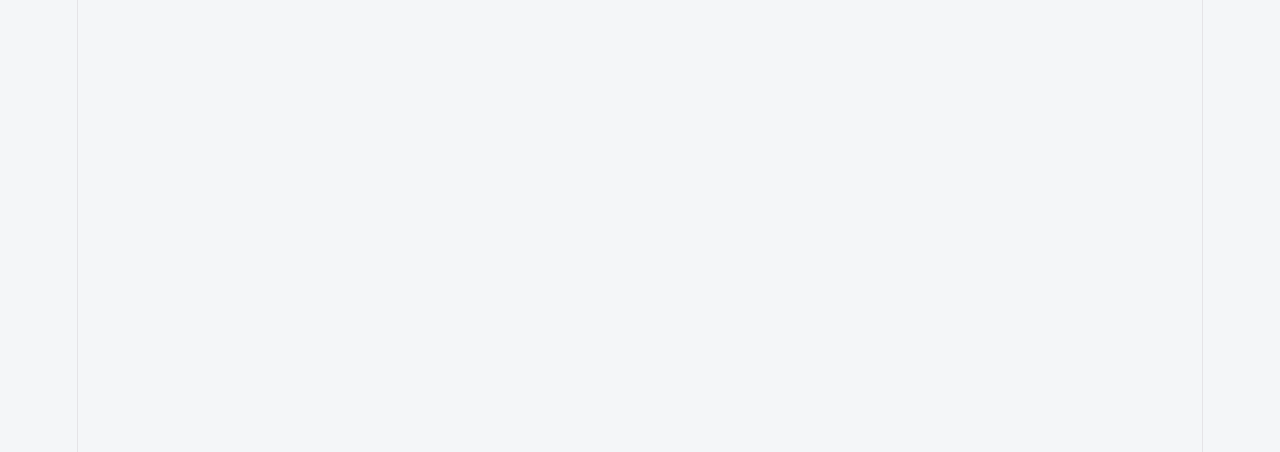
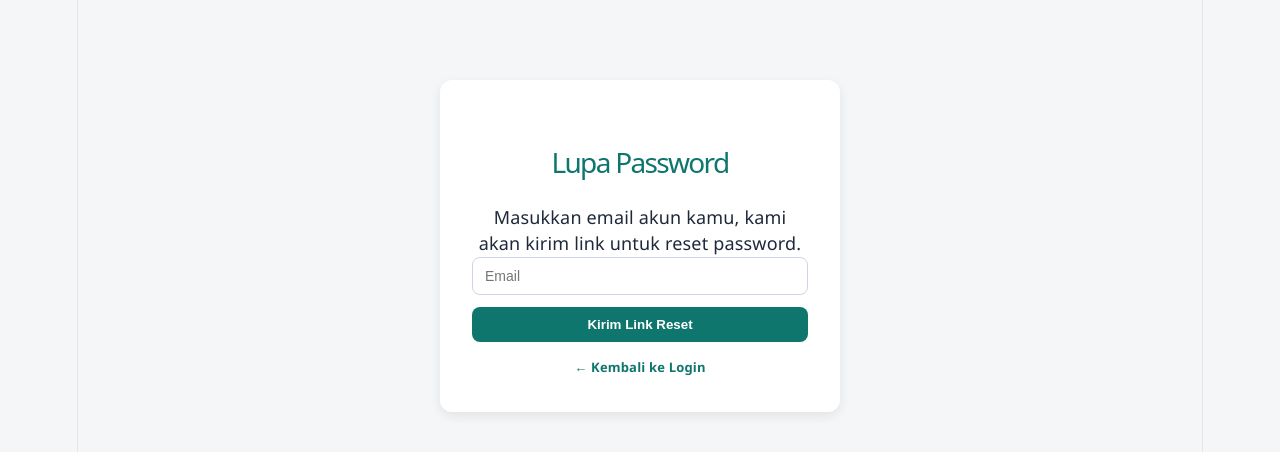
Before and after one commit to David0405-unk/layakbantu, a React (Vite) app: page /forgot-password in a window 1280 px wide. Before the commit this address had no page. Shown: the top 452 px of the page. Built offline with nearby package versions, Linux system fonts and the light colour scheme.

Commit message:
update tampilan dan fitur

```diff
--- a/src/App.jsx
+++ b/src/App.jsx
@@ -8,7 +8,10 @@ import AdminDashboard from './pages/AdminDashboard';
 import DetailPengajuan from './pages/DetailPengajuan';
 import FormPenyaluran from './pages/FormPenyaluran';
 import ProtectedRoute from './components/ProtectedRoute';
+import ForgotPassword from './pages/ForgotPassword';
+import ResetPassword from './pages/ResetPassword';
 import './App.css';
+
 
 function App() {
   return (
@@ -17,6 +20,8 @@ function App() {
         <Route path="/" element={<Navigate to="/login" />} />
         <Route path="/login" element={<Login />} />
         <Route path="/register" element={<Register />} />
+        <Route path="/forgot-password" element={<ForgotPassword />} />
+        <Route path="/reset-password" element={<ResetPassword />} />
 
         <Route path="/dashboard" element={<ProtectedRoute requiredRole="warga"><DashboardWarga /></ProtectedRoute>} />
         <Route path="/pengajuan" element={<ProtectedRoute requiredRole="warga"><FormPengajuan /></ProtectedRoute>} />
--- a/src/components/Navbar.jsx
+++ b/src/components/Navbar.jsx
@@ -28,8 +28,8 @@ function Navbar({ role }) {
   const menu = role === 'admin' ? menuAdmin : menuWarga;
 
   return (
-    <aside className="sidebar">
-      <div className="sidebar-brand">
+    <header className="topbar">
+      <div className="topbar-brand">
         <div className="brand-logo">LB</div>
         <div>
           <div className="brand-name">LayakBantu</div>
@@ -37,7 +37,7 @@ function Navbar({ role }) {
         </div>
       </div>
 
-      <nav className="sidebar-menu">
+      <nav className="topbar-menu">
         {menu.map((item) => (
           <NavLink key={item.to} to={item.to} className={({ isActive }) => 'menu-item' + (isActive ? ' active' : '')}>
             {item.label}
@@ -45,17 +45,15 @@ function Navbar({ role }) {
         ))}
       </nav>
 
-      <div className="sidebar-footer">
-        <div className="user-info">
-          <div className="user-avatar">{nama?.[0]?.toUpperCase() || 'U'}</div>
-          <div>
-            <div className="user-name">{nama}</div>
-            <div className="user-role">{role === 'admin' ? 'Admin' : 'Warga'}</div>
-          </div>
+      <div className="topbar-user">
+        <div className="user-avatar">{nama?.[0]?.toUpperCase() || 'U'}</div>
+        <div>
+          <div className="user-name">{nama}</div>
+          <div className="user-role">{role === 'admin' ? 'Admin' : 'Warga'}</div>
         </div>
         <button className="logout-btn" onClick={handleLogout}>Keluar</button>
       </div>
-    </aside>
+    </header>
   );
 }
 
--- a/src/pages/AdminDashboard.jsx
+++ b/src/pages/AdminDashboard.jsx
@@ -6,6 +6,7 @@ function AdminDashboard() {
   const [pengajuanList, setPengajuanList] = useState([]);
   const [filterStatus, setFilterStatus] = useState('Semua');
   const [loading, setLoading] = useState(true);
+  const [pencarian, setPencarian] = useState('');
 
   const fetchPengajuan = async () => {
     setLoading(true);
@@ -29,6 +30,10 @@ function AdminDashboard() {
     menunggu: pengajuanList.filter((p) => p.status_akhir === 'Menunggu').length,
     disetujui: pengajuanList.filter((p) => p.status_akhir === 'Disetujui').length,
   };
+  const dataTertampil = pengajuanList.filter((p) =>
+    p.nama_lengkap?.toLowerCase().includes(pencarian.toLowerCase()) ||
+    p.nomor_kk?.includes(pencarian)
+  );
 
   return (
     <div className="admin-dashboard">
@@ -54,10 +59,15 @@ function AdminDashboard() {
       {loading ? (
         <p>Memuat data...</p>
       ) : (
+        <>
+        <div className="filter">
+          <input type="text" placeholder="Cari nama atau nomor KK..." value={pencarian} onChange={(e) => setPencarian(e.target.value)} style={{ maxWidth: '300px', display: 'inline-block' }} />
+        </div>
         <table>
           <thead>
             <tr>
               <th>Tanggal</th>
+              <th>Nama</th>
               <th>Total Skor</th>
               <th>Kategori</th>
               <th>Status</th>
@@ -65,9 +75,10 @@ function AdminDashboard() {
             </tr>
           </thead>
           <tbody>
-            {pengajuanList.map((p) => (
+            {dataTertampil.map((p) => (
               <tr key={p.id_pengajuan}>
                 <td>{new Date(p.tanggal_pengajuan).toLocaleDateString('id-ID')}</td>
+                <td>{p.nama_lengkap}</td>
                 <td>{p.total_skor}</td>
                 <td>{p.kategori_kelayakan}</td>
                 <td>{p.status_akhir}</td>
@@ -76,6 +87,7 @@ function AdminDashboard() {
             ))}
           </tbody>
         </table>
+        </>
       )}
     </div>
   );
--- a/src/pages/DetailPengajuan.jsx
+++ b/src/pages/DetailPengajuan.jsx
@@ -8,6 +8,7 @@ function DetailPengajuan() {
   const [pengajuan, setPengajuan] = useState(null);
   const [loading, setLoading] = useState(true);
   const [saving, setSaving] = useState(false);
+  const [penyaluran, setPenyaluran] = useState(null);
 
   useEffect(() => {
     const fetchDetail = async () => {
@@ -17,6 +18,14 @@ function DetailPengajuan() {
         .eq('id_pengajuan', id)
         .single();
       if (!error) setPengajuan(data);
+      if (data.status_akhir === 'Disetujui') {
+        const { data: dataPenyaluran } = await supabase
+          .from('tb_penyaluran')
+          .select('*')
+          .eq('id_pengajuan', id)
+          .single();
+          if (dataPenyaluran) setPenyaluran(dataPenyaluran);
+        }
       setLoading(false);
     };
     fetchDetail();
@@ -85,6 +94,13 @@ function DetailPengajuan() {
       </div>
 
       <div className="status-akhir">
+        {penyaluran && (
+          <div className="detail-card">
+          <h3>Riwayat Penyaluran</h3>
+          <p><strong>Tanggal Disalurkan:</strong> {new Date(penyaluran.tanggal_penyaluran).toLocaleDateString('id-ID')}</p>
+          <p><strong>Keterangan:</strong> {penyaluran.keterangan}</p>
+          </div>
+       )}
         <p><strong>Status Saat Ini:</strong> {pengajuan.status_akhir}</p>
         {pengajuan.status_akhir === 'Menunggu' && (
           <div className="actions">
--- /dev/null
+++ b/src/pages/ForgotPassword.jsx
@@ -0,0 +1,42 @@
+import { useState } from 'react';
+import { Link } from 'react-router-dom';
+import { supabase } from '../lib/supabaseClient';
+
+function ForgotPassword() {
+  const [email, setEmail] = useState('');
+  const [pesan, setPesan] = useState('');
+  const [error, setError] = useState('');
+  const [loading, setLoading] = useState(false);
+
+  const handleSubmit = async (e) => {
+    e.preventDefault();
+    setError('');
+    setPesan('');
+    setLoading(true);
+
+    const { error } = await supabase.auth.resetPasswordForEmail(email, {
+      redirectTo: 'https://lykbntu.netlify.app//reset-password'
+    });
+
+    setLoading(false);
+
+    if (error) setError(error.message);
+    else setPesan('Link reset password sudah dikirim ke email kamu. Silakan cek inbox (dan folder spam).');
+  };
+
+  return (
+    <div className="login-page">
+      <h1>Lupa Password</h1>
+      <p>Masukkan email akun kamu, kami akan kirim link untuk reset password.</p>
+      <form onSubmit={handleSubmit}>
+        <input type="email" placeholder="Email" value={email} onChange={(e) => setEmail(e.target.value)} required />
+        {error && <p className="error">{error}</p>}
+        {pesan && <p className="success-msg">{pesan}</p>}
+        <button type="submit" disabled={loading}>{loading ? 'Mengirim...' : 'Kirim Link Reset'}</button>
+      </form>
+      <p className="switch-auth"><Link to="/login">&larr; Kembali ke Login</Link></p>
+    </div>
+  );
+}
+
+export default ForgotPassword;
--- a/src/pages/Login.jsx
+++ b/src/pages/Login.jsx
@@ -33,7 +33,11 @@ function Login() {
         {error && <p className="error">{error}</p>}
         <button type="submit">Masuk</button>
       </form>
+      <p className="switch-auth">
+      <Link to="/forgot-password">Lupa password?</Link>
+      </p>
       <p className="switch-auth">Belum punya akun? <Link to="/register">Daftar di sini</Link></p>
+
     </div>
   );
 }
--- a/src/pages/Register.jsx
+++ b/src/pages/Register.jsx
@@ -6,12 +6,18 @@ function Register() {
   const [nama, setNama] = useState('');
   const [email, setEmail] = useState('');
   const [password, setPassword] = useState('');
+  const [konfirmasi, setKonfirmasi] = useState('');
   const [error, setError] = useState('');
   const navigate = useNavigate();
 
   const handleRegister = async (e) => {
     e.preventDefault();
     setError('');
+
+    if (password !== konfirmasi) {
+      setError('Password dan konfirmasi password tidak cocok.');
+      return;
+    }
 
     const { error } = await supabase.auth.signUp({
       email,
@@ -30,6 +36,7 @@ function Register() {
         <input type="text" placeholder="Nama Lengkap" value={nama} onChange={(e) => setNama(e.target.value)} required />
         <input type="email" placeholder="Email" value={email} onChange={(e) => setEmail(e.target.value)} required />
         <input type="password" placeholder="Password" value={password} onChange={(e) => setPassword(e.target.value)} required />
+        <input type="password" placeholder="Konfirmasi Password" value={konfirmasi} onChange={(e) => setKonfirmasi(e.target.value)} required />
         {error && <p className="error">{error}</p>}
         <button type="submit">Daftar</button>
       </form>
--- /dev/null
+++ b/src/pages/ResetPassword.jsx
@@ -0,0 +1,45 @@
+import { useState } from 'react';
+import { useNavigate } from 'react-router-dom';
+import { supabase } from '../lib/supabaseClient';
+
+function ResetPassword() {
+  const [password, setPassword] = useState('');
+  const [konfirmasi, setKonfirmasi] = useState('');
+  const [error, setError] = useState('');
+  const [loading, setLoading] = useState(false);
+  const navigate = useNavigate();
+
+  const handleSubmit = async (e) => {
+    e.preventDefault();
+    setError('');
+
+    if (password !== konfirmasi) {
+      setError('Password dan konfirmasi tidak cocok.');
+      return;
+    }
+
+    setLoading(true);
+    const { error } = await supabase.auth.updateUser({ password });
+    setLoading(false);
+
+    if (error) setError(error.message);
+    else {
+      alert('Password berhasil diubah, silakan login kembali.');
+      navigate('/login');
+    }
+  };
+
+  return (
+    <div className="login-page">
+      <h1>Buat Password Baru</h1>
+      <form onSubmit={handleSubmit}>
+        <input type="password" placeholder="Password Baru" value={password} onChange={(e) => setPassword(e.target.value)} required />
+        <input type="password" placeholder="Konfirmasi Password Baru" value={konfirmasi} onChange={(e) => setKonfirmasi(e.target.value)} required />
+        {error && <p className="error">{error}</p>}
+        <button type="submit" disabled={loading}>{loading ? 'Menyimpan...' : 'Simpan Password Baru'}</button>
+      </form>
+    </div>
+  );
+}
+
+export default ResetPassword;
```
